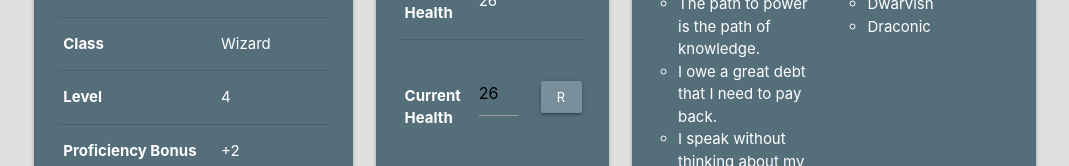
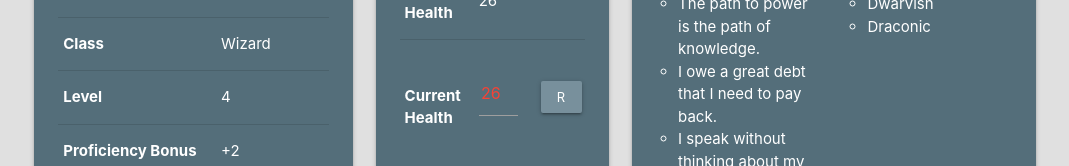
Before and after one commit to Celeo/reed_tealeaf, a React app: page / in a window 1280 px wide. Shown: the part 191-357 px from the top of the page, without its empty margins (105-1174 px from the left). Built offline with nearby package versions, Linux system fonts and the light colour scheme.

Commit message:
Making the health input text more visible

```diff
--- a/src/components/Health.jsx
+++ b/src/components/Health.jsx
@@ -50,7 +50,7 @@ export class Health extends React.Component {
                   <div className="row valign-wrapper">
                     <div className="col s6">
                       <div className="input-field">
-                        <input type="number" id="current_health" value={this.state.currentHealth} onChange={this.setHealth.bind(this)} />
+                        <input type="number" className="red-text center-align" value={this.state.currentHealth} onChange={this.setHealth.bind(this)} />
                       </div>
                     </div>
                     <div className="col s6">
```
